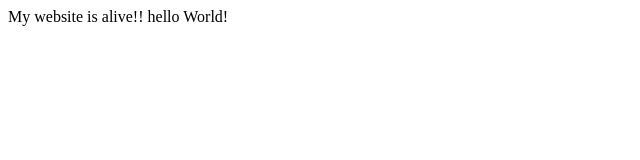
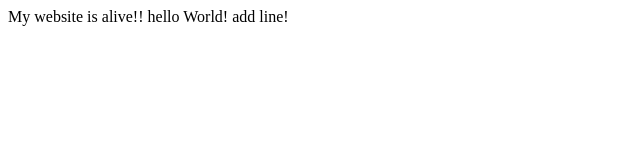
Before and after one commit to DavidJiang1980/test, a plain HTML site: page index.html in a window 1280 px wide. Shown: the full height of the page, 0-640 px from the left. Drawn offline with Linux system fonts and the light colour scheme.

Commit message:
add line

```diff
--- a/index.html
+++ b/index.html
@@ -2,5 +2,6 @@
 <body>
 My website is alive!!
 hello World!
+add line!
 </body>
 </html>
```
